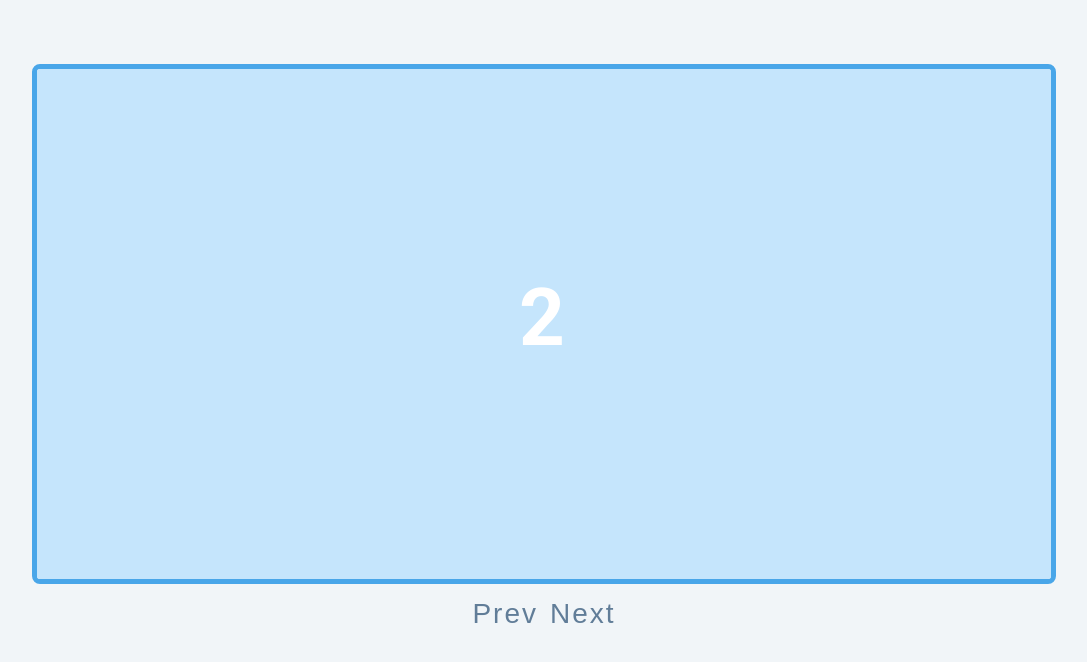
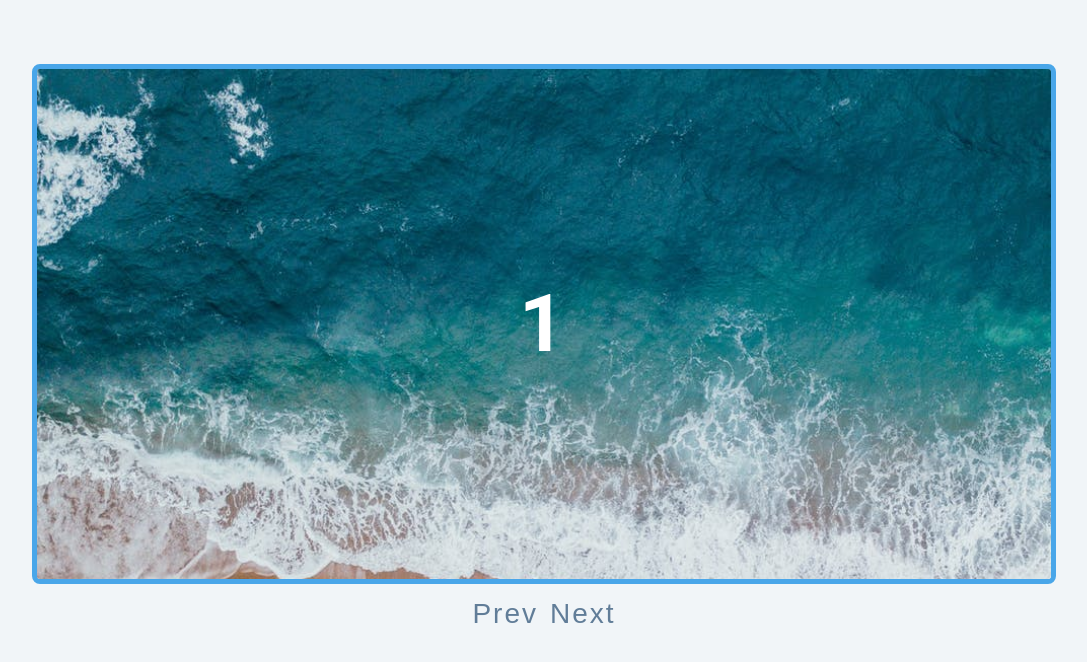
Before and after one commit to zainabturkmen/Slider, a plain HTML site: page index.html in a window 1280 px wide. Shown: the whole page, without its empty margins (96-1183 px from the left). Drawn offline with Linux system fonts and the light colour scheme.

Commit message:
adding some changes

```diff
--- a/styles.css
+++ b/styles.css
@@ -264,7 +264,7 @@ Slider
     height: 65vh;
   }
 }
-.slide:nth-child(1){
+/* .slide:nth-child(1){
   left: 0;
 }
 .slide:nth-child(2){
@@ -278,5 +278,5 @@ Slider
 }
 .slide{
   transform: translateX(-100%);
-}
+}  */
 /* negative value moves to left
```
